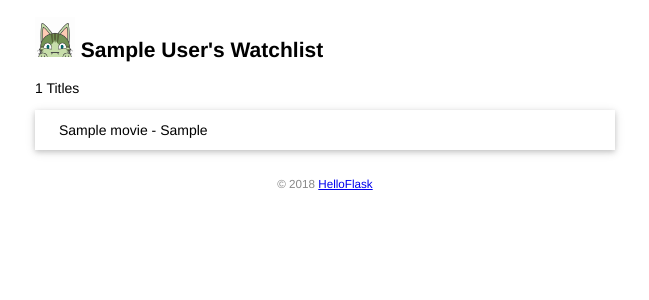
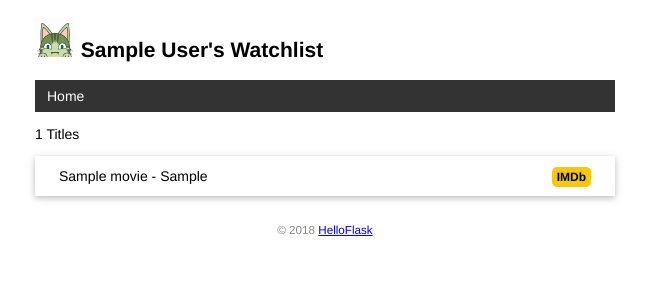
Before and after one commit to Besthope-Official/flaskDemo, a Flask app: page / in a window 1280 px wide. Shown: the top 300 px of the page, without its empty margins (315-964 px from the left). Run offline with Flask 3, Linux system fonts and the light colour scheme; tables that the repository leaves empty hold one stand-in row (values such as "Sample post").

Commit message:
Add base template and error template

```diff
--- a/app.py
+++ b/app.py
@@ -53,10 +53,18 @@ def forge():
 
 @app.route('/')
 def index():
+    movies = Movie.query.all()
+    return render_template('index.html', movies=movies)
+
+
+@app.errorhandler(404)
+def page_not_found(e):
+    return render_template('404.html'), 404
+
+@app.context_processor
+def inject_user():
     user = User.query.first()
-    movies = Movie.query.all()
-    return render_template('index.html', user=user, movies=movies)
-
+    return dict(user=user)  # return {'user': user}
 
 @app.cli.command()
 @click.option('--drop', is_flag=True, help='Create after drop.')
--- a/static/style.css
+++ b/static/style.css
@@ -39,3 +39,42 @@ footer {
 .movie-list li:hover {
     background-color: #f8f9fa;
 }
+
+/* 导航栏 */
+nav ul {
+    list-style-type: none;
+    margin: 0;
+    padding: 0;
+    overflow: hidden;
+    background-color: #333;
+}
+
+nav li {
+    float: left;
+}
+
+nav li a {
+    display: block;
+    color: white;
+    text-align: center;
+    padding: 8px 12px;
+    text-decoration: none;
+}
+
+nav li a:hover {
+    background-color: #111;
+}
+
+.float-right {
+    float: right;
+}
+
+.imdb {
+    font-size: 12px;
+    font-weight: bold;
+    color: black;
+    text-decoration: none;
+    background: #F5C518;
+    border-radius: 5px;
+    padding: 3px 5px;
+}
--- /dev/null
+++ b/templates/base.html
@@ -0,0 +1,30 @@
+<!DOCTYPE html>
+<html lang="en">
+
+<head>
+    {% block head %}
+    <meta charset="utf-8">
+    <meta name="viewport" content="width=device-width, initial-scale=1.0">
+    <title>{{ user.name }}'s Watchlist</title>
+    <link rel="icon" href="{{ url_for('static', filename='favicon-32x32-pepe.ico') }}">
+    <link rel="stylesheet" href="{{ url_for('static', filename='style.css') }}" type="text/css">
+    {% endblock %}
+</head>
+
+<body>
+    <h2>
+        <img alt="Avatar" class="avatar" src="{{ url_for('static', filename='avatar.png') }}">
+        {{ user.name }}'s Watchlist
+    </h2>
+    <nav>
+        <ul>
+            <li><a href="{{ url_for('index') }}">Home</a></li>
+        </ul>
+    </nav>
+    {% block content %}{% endblock %}
+    <footer>
+        <small>&copy; 2018 <a href="http://helloflask.com/book/3">HelloFlask</a></small>
+    </footer>
+</body>
+
+</html>
--- a/templates/index.html
+++ b/templates/index.html
@@ -1,28 +1,15 @@
-<!DOCTYPE html>
-<html lang="en">
+{% extends 'base.html' %}
 
-<head>
-    <meta charset="utf-8">
-    <title>{{ user.name }}'s Watchlist</title>
-    <link rel="icon" href="{{ url_for('static', filename='favicon-32x32-pepe.ico') }}">
-    <link rel="stylesheet" href="{{ url_for('static', filename='style.css') }}" type="text/css">
-</head>
-
-<body>
-    <h2>
-        <img alt="Avatar" class="avatar" src="{{ url_for('static', filename='avatar.png') }}">
-        {{ user.name }}'s Watchlist
-    </h2>
-    {# 使用 length 过滤器获取 movies 变量的长度 #}
-    <p>{{ movies|length }} Titles</p>
-    <ul class="movie-list">
-        {% for movie in movies %} {# 迭代 movies 变量 #}
-        <li>{{ movie.title }} - {{ movie.year }}</li> {# 等同于 movie['title'] #}
-        {% endfor %} {# 使用 endfor 标签结束 for 语句 #}
-    </ul>
-    <footer>
-        <small>&copy; 2018 <a href="http://helloflask.com/book/3">HelloFlask</a></small>
-    </footer>
-</body>
-
-</html>
+{% block content %}
+<p>{{ movies|length }} Titles</p>
+<ul class="movie-list">
+    {% for movie in movies %}
+    <li>{{ movie.title }} - {{ movie.year }}
+        <span class="float-right">
+            <a class="imdb" href="https://www.imdb.com/find?q={{ movie.title }}" target="_blank"
+                title="Find this movie on IMDb">IMDb</a>
+        </span>
+    </li>
+    {% endfor %}
+</ul>
+{% endblock %}
```
Also changed, not shown: templates/404.html (added, +12 -0 lines).
